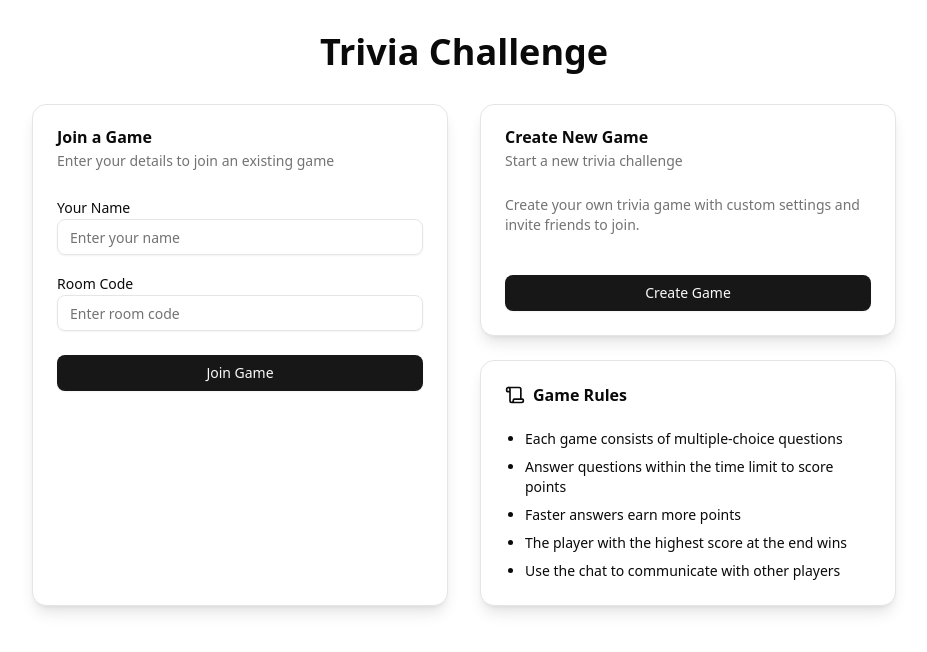
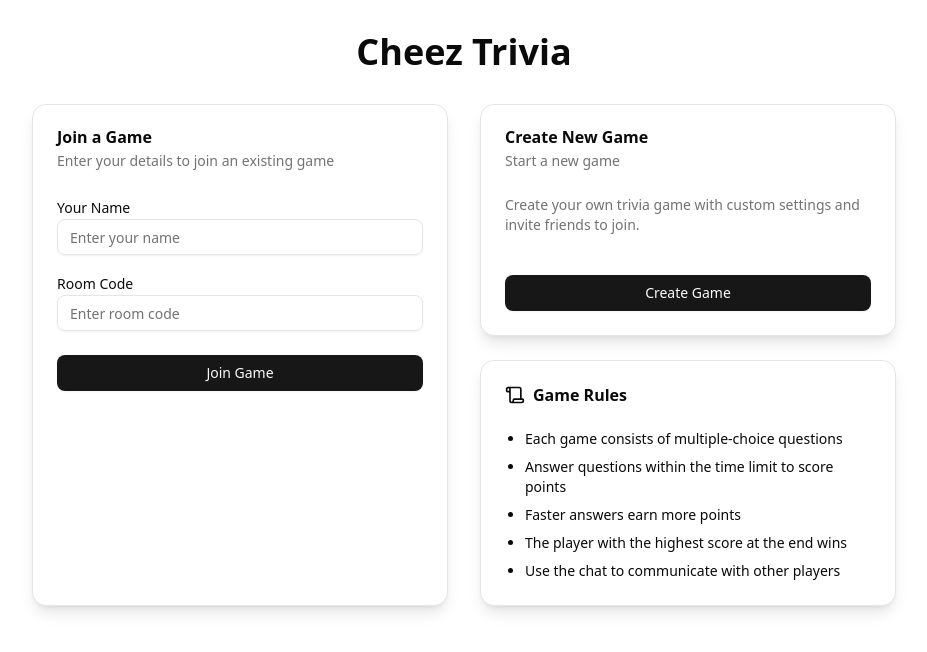
Before and after one commit to Ocheezyy/cheez-trivia.web, a Next.js app: page / in a window 1280 px wide. Shown: the top 652 px of the page, without its empty margins (176-1103 px from the left). Built offline with nearby package versions, Linux system fonts and the light colour scheme; no server answers.

Commit message:
Added type for join failed reason. Added more console logs for players joining

```diff
--- a/src/app/game/page.tsx
+++ b/src/app/game/page.tsx
@@ -32,7 +32,7 @@ export default function GamePage() {
     const setCurrentQuestion = useGameStore(state => state.setCurrentQuestion);
     const pointsEarned = roomData.players.find((p) => p.name === playerName)?.score || 0
 
-    console.log("gamePage", roomData);
+    // console.log("gamePage", roomData);
 
     useEffect(() => {
         if (roomData.gameStarted && timeLeft > 0) {
@@ -57,7 +57,8 @@ export default function GamePage() {
     useEffect(() => {
         if (socket) {
             socket.on('receivedMessage', (message, playerName) => {
-                messageReceived({message, user: playerName})
+                messageReceived({message, user: playerName});
+                setNewMessage("");
                 console.log("receivedMessage", message, playerName);
             });
         }
@@ -83,7 +84,10 @@ export default function GamePage() {
 
     useEffect(() => {
         if (socket) {
-            socket.on('playerJoined', (data) => playerJoined(data));
+            socket.on('playerJoined', (data) => {
+                playerJoined(data);
+                console.log("playerJoined", data.players);
+            });
         }
 
         return () => { if (socket) { socket.off('playerJoined'); } };
--- a/src/components/home-page.tsx
+++ b/src/components/home-page.tsx
@@ -50,8 +50,8 @@ export default function HomePage() {
 
     useEffect(() => {
         if (socket) {
-            socket.on('joinFailed', () => {
-                toast.error("Failed to join room");
+            socket.on('joinFailed', (reason: string) => {
+                toast.error("Failed to join room: " + reason);
                 setIsJoining(false);
             });
         }
@@ -63,7 +63,7 @@ export default function HomePage() {
 
     return (
         <div className="container mx-auto px-4 py-8 max-w-4xl">
-            <h1 className="text-4xl font-bold text-center mb-8">Trivia Challenge</h1>
+            <h1 className="text-4xl font-bold text-center mb-8">Cheez Trivia</h1>
 
             <div className="grid md:grid-cols-2 gap-8">
                 <Card className="shadow-lg">
@@ -96,7 +96,7 @@ export default function HomePage() {
                     <Card className="shadow-lg">
                         <CardHeader>
                             <CardTitle>Create New Game</CardTitle>
-                            <CardDescription>Start a new trivia challenge</CardDescription>
+                            <CardDescription>Start a new game</CardDescription>
                         </CardHeader>
                         <CardContent>
                             <p className="text-sm text-muted-foreground mb-4">
--- a/src/lib/types.ts
+++ b/src/lib/types.ts
@@ -2,6 +2,7 @@ import { Socket } from 'socket.io-client';
 
 export type Difficulty = "easy" | "medium" | "hard" | "mixed";
 export type TimeLimit = "15" | "30" | "45" | "60";
+export type JoinFailedReason = "Room not found" | "Name not available";
 // export type SocketSendEvents = "createRoom" | "joinRoom" | "submitAnswer" | "sendMessage" | "nextQuestion" | "startGame";
 // export type SocketResponseEvents = "roomCreated" | "playerJoined" | "updatePlayerScore" | "joinFailed" | "receivedMessage" | "nextQuestion" | "gameStarted";
 
@@ -19,7 +20,7 @@ type SocketResponseEvents = {
     roomCreated: (data: RoomData) => void;
     playerJoined: (data: RoomData) => void;
     updatePlayerScore: (playerName: string, score: number) => void;
-    joinFailed: () => void;
+    joinFailed: (reason: JoinFailedReason) => void;
     receivedMessage: (message: string, playerName: string) => void;
     nextQuestion: (currentQuestion: number) => void;
     gameStarted: () => void;
```
